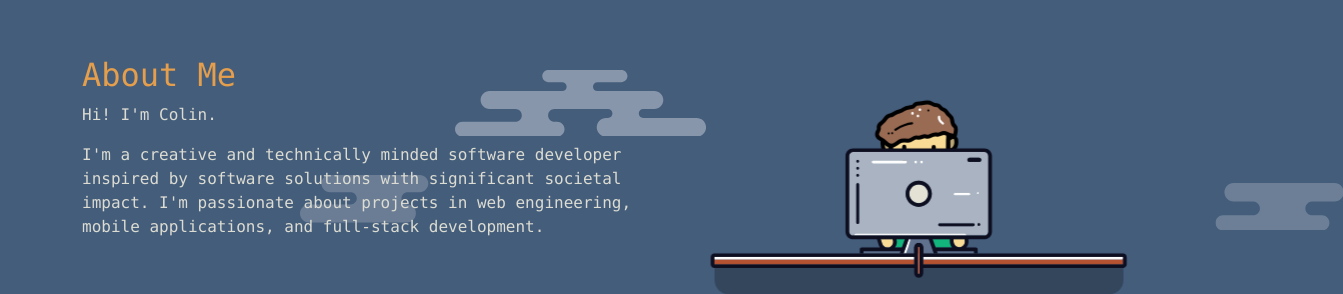
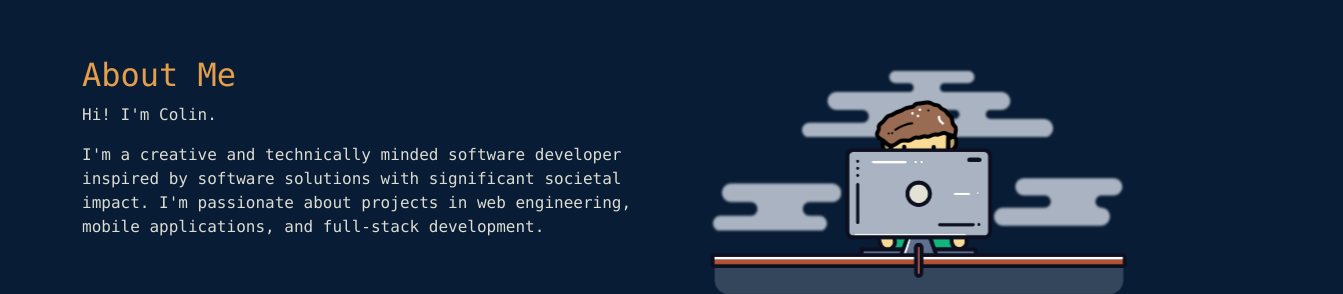
Before and after one commit to CJSantee/homepage, a React (Create React App) app in the folder client/: page / in a window 1280 px wide. Shown: the part 304-598 px from the top of the page, 1343 px wide, since content can reach past the window. Built offline with nearby package versions, Linux system fonts and the light colour scheme; no server answers.

Commit message:
Change background color

```diff
--- a/client/src/assets/css/styles.css
+++ b/client/src/assets/css/styles.css
@@ -70,3 +70,37 @@
 .no-shadow, .no-shadow:focus {
   box-shadow: none;
 }
+
+.cloud {
+  -webkit-filter: blur(1px);
+  -moz-filter: blur(1px);
+  -o-filter: blur(1px);
+  -ms-filter: blur(1px);
+  filter: blur(1px);
+}
+
+#cloud1 {
+  animation: bobble 2s infinite;
+}
+#cloud2 {
+  animation: bobble 3s infinite;
+}
+#cloud3 {
+  animation: bobble 2.5s infinite;
+}
+
+@keyframes bobble {
+  0% {
+    transform: translate3d(0px, 0px, 0px);
+    animation-timing-function: ease-in;
+  }
+
+  50% {
+    transform: translate3d(0px, 8px, 0px);
+    animation-timing-function: ease-out;
+  }
+
+  100% {
+    transform: translate3d(0px, 0px, 0px);
+  }
+}
--- a/client/src/assets/scss/custom.scss
+++ b/client/src/assets/scss/custom.scss
@@ -1,6 +1,6 @@
 // Custom.scss
 // Option A: Include all of Bootstrap
-$body-bg: #445d7b;
+$body-bg: #081D35;
 $body-color: #dcdcd2;
 
 // Fonts
--- a/client/src/pages/home/components/AboutMe.tsx
+++ b/client/src/pages/home/components/AboutMe.tsx
@@ -1,119 +1,16 @@
-import { useEffect } from "react";
+import { useSystem } from "../../../hooks/useSystem";
 // Bootstrap Components
 import Row from "react-bootstrap/Row";
 import Col from "react-bootstrap/Col";
-// import Button from "react-bootstrap/Button";
+import Button from "react-bootstrap/Button";
 import {ReactComponent as DeskImg} from "../../../assets/img/ColinAtDesk.svg";
 import {ReactComponent as Cloud1} from "../../../assets/img/Cloud1.svg";
 import {ReactComponent as Cloud2} from "../../../assets/img/Cloud2.svg";
 import {ReactComponent as Cloud3} from "../../../assets/img/Cloud3.svg";
 
-import Button from "react-bootstrap/Button";
 
-import { useSystem } from "../../../hooks/useSystem";
-
-function getRandomInt(min: number, max: number) {
-  min = Math.ceil(min);
-  max = Math.floor(max);
-  return Math.floor(Math.random() * (max - min) + min); // The maximum is exclusive and the minimum is inclusive
-}
-
-interface AnimationElements {
-  [key: string]: {
-    element: HTMLElement,
-    position: number,
-    speed: number,
-    startingPosition: {
-      left: number,
-      right: number,
-      top: number,
-      bottom: number,
-    },
-    row: number,
-  },
-};
 
 function AboutMe() {
-  useEffect(() => {
-    const { innerWidth: windowWidth } = window;
-
-    const cloud1 = document.getElementById('cloud1');
-    const cloud2 = document.getElementById('cloud2');
-    const cloud3 = document.getElementById('cloud3');
-    const cloud4 = document.getElementById('cloud4');
-    const cloud5 = document.getElementById('cloud5');
-    const cloud6 = document.getElementById('cloud6');
-
-    if(!cloud1 || !cloud2 || !cloud3 || !cloud4 || !cloud5 || !cloud6) {
-      return;
-    }
-
-    const elements: AnimationElements = {
-      cloud1: {
-        element: cloud1,
-        position: 0,
-        speed: 1,
-        startingPosition: cloud1.getBoundingClientRect(),
-        row: 1,
-      },
-      cloud2: {
-        element: cloud2,
-        position: 0,
-        speed: 3,
-        startingPosition: cloud2.getBoundingClientRect(),
-        row: 2,
-      },
-      cloud3: {
-        element: cloud3,
-        position: 0,
-        speed: 2,
-        startingPosition: cloud3.getBoundingClientRect(),
-        row: 2,
-      },
-    };
-
-    const maxPerRow = Math.floor(windowWidth / 400) || 1;
-
-    console.log('max', maxPerRow);
-
-    function animate(elements: AnimationElements) {
-      const [numRowOne, numRowTwo] = Object.values(elements).reduce((num, elem) => {
-        if(elem.row === 1) {
-          num[0] += 1;
-        } else {
-          num[1] += 1;
-        }
-        return num;
-      }, [0, 0]);
-
-      for(const elementKey in elements) {
-        const {element, position, speed, startingPosition: {left, right}, row} = elements[elementKey];
-        const numOnRow = row === 1 ? numRowOne : numRowTwo;
-
-        const screenPos = left - position;
-        if(screenPos < windowWidth / maxPerRow && numOnRow < maxPerRow) {
-          // Create new element
-        }
-
-        const opacity = 1 - (Math.abs(position) / right);
-        if(position*-1 > right) {
-          elements[elementKey].position = windowWidth - left; // shift all the way right, offscreen
-          elements[elementKey].speed = getRandomInt(1, 3); // get new speed
-        } else {
-          elements[elementKey].position -= speed; // moving left
-        }
-
-        element.style.transform = `translate(${position}px, 0)`;
-        element.style.opacity = `${opacity}`;
-      }
-
-      requestAnimationFrame(() => animate(elements));
-    }
-
-    requestAnimationFrame(() => animate(elements));
-
-  }, []);
-
   const system = useSystem();
 
   return (
@@ -138,22 +35,13 @@ function AboutMe() {
           <div style={{zIndex: 1}}>
             <DeskImg />
           </div>
-          <div className='position-absolute' id='cloud1' style={{width: "45%", top: "28%", left: "29%"}}>
+          <div className='position-absolute cloud' id='cloud1' style={{width: "45%", top: "28%", left: "29%"}}>
             <Cloud1 />
           </div>
-          <div className='position-absolute' id='cloud2' style={{width: "23%", top: "57%", left: "13%"}}>
+          <div className='position-absolute cloud' id='cloud2' style={{width: "23%", top: "57%", left: "13%"}}>
             <Cloud2 />
           </div>
-          <div className='position-absolute' id='cloud3' style={{width: "23%", top: "55%", left: "63.5%"}}>
-            <Cloud3 />
-          </div>
-          <div className='position-absolute d-none' id='cloud4' style={{width: "45%", top: "55%", left: "29%"}}>
-            <Cloud1 />
-          </div>
-          <div className='position-absolute d-none' id='cloud5' style={{width: "23%", top: "28%", left: "13%"}}>
-            <Cloud2 />
-          </div>
-          <div className='position-absolute d-none' id='cloud6' style={{width: "23%", top: "26%", left: "63.5%"}}>
+          <div className='position-absolute cloud' id='cloud3' style={{width: "23%", top: "55%", left: "63.5%"}}>
             <Cloud3 />
           </div>
         </Row>
--- a/client/src/utils/api.ts
+++ b/client/src/utils/api.ts
@@ -1,4 +1,4 @@
-const API_URL = process.env.NODE_ENV === 'production' ? '/api' : 'http://localhost:8080/api';
+const API_URL = process.env.NODE_ENV === 'production' ? '/api' : 'http://localhost:5000/api';
 
 const NETWORK_ERROR = {
   data: null,
```
